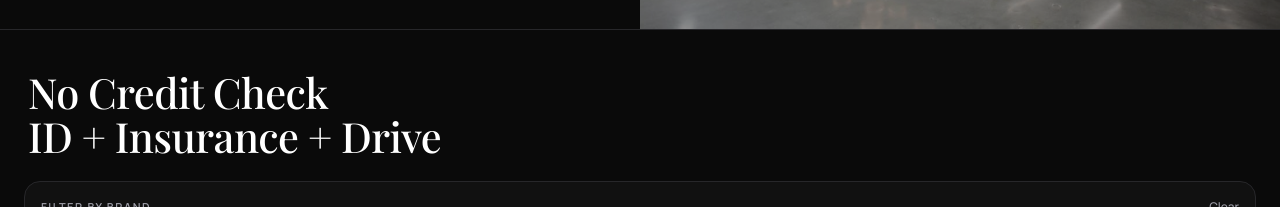
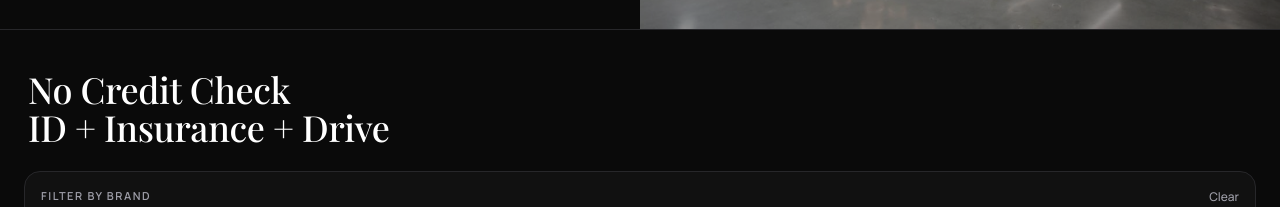
Before and after one commit to stradacorsagroup-art/scg-site-1772418012, a Next.js app: page / in a window 1280 px wide. Shown: the part 416-623 px from the top of the page. Built offline with nearby package versions, Linux system fonts and the light colour scheme.

Commit message:
Reduce no-credit line size further

```diff
--- a/src/app/page.tsx
+++ b/src/app/page.tsx
@@ -134,7 +134,7 @@ export default function Home() {
 
       <section id="membership-inventory" className="mx-auto max-w-7xl px-5 pb-8 pt-4 sm:px-6 sm:py-10">
         <div className="mb-6 px-1">
-          <p className="font-display text-[1.75rem] leading-[1.04] tracking-[-0.015em] text-white sm:text-[2.6rem]">
+          <p className="font-display text-[1.5rem] leading-[1.06] tracking-[-0.01em] text-white sm:text-[2.25rem]">
             No Credit Check
             <br />
             ID + Insurance + Drive
```
